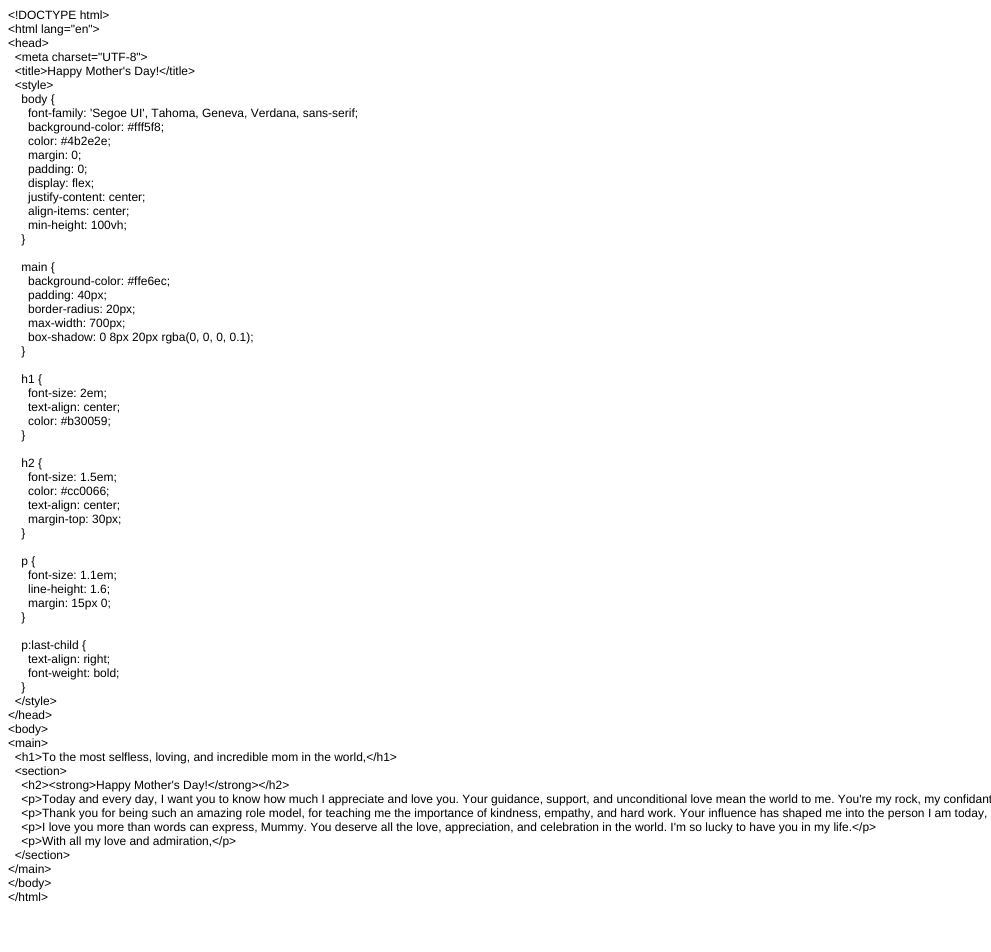
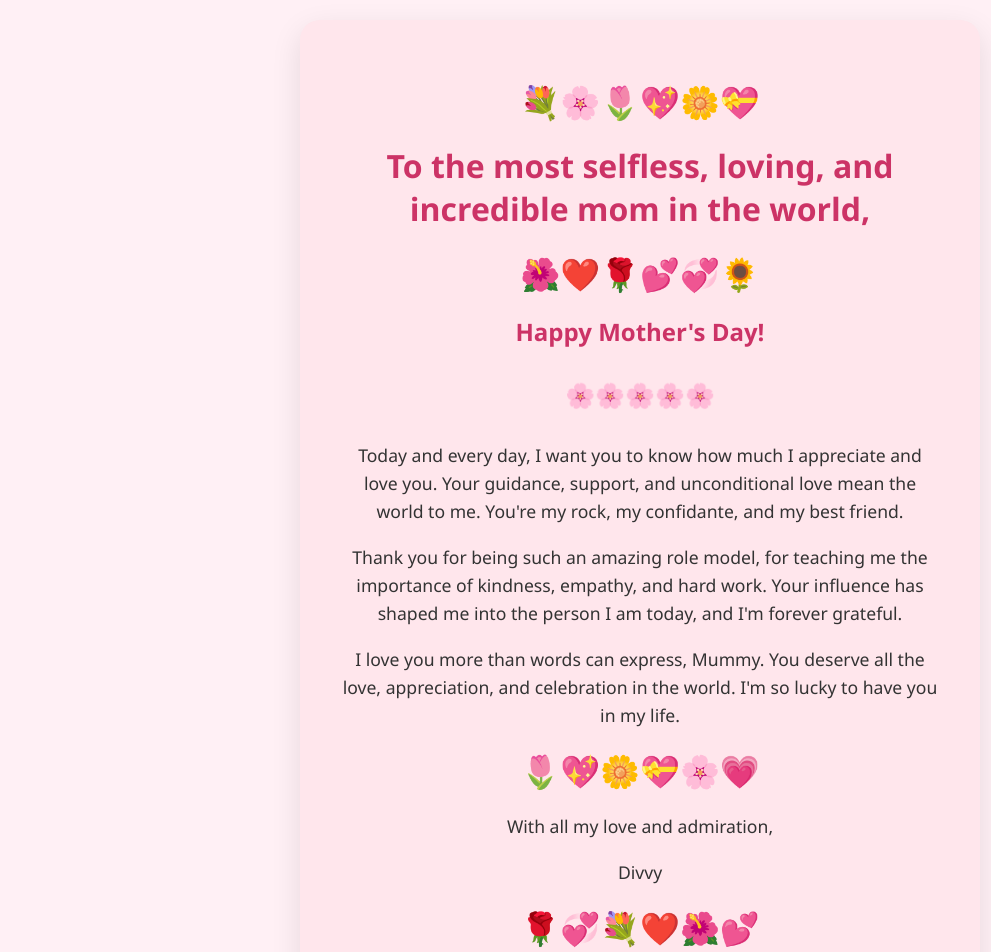
Before and after one commit to DVY-123/Mothers-Day-Final, a plain HTML site: page index.html in a window 1280 px wide. Shown: the top 952 px of the page, without its empty margins (0-991 px from the left). Before the commit the page ends 912 px from the top, so only its background shows below. Drawn offline with Linux system fonts and the light colour scheme.

Commit message:
index.html

```diff
--- a/index.html
+++ b/index.html
@@ -1,81 +1,68 @@
-<!DOCTYPE html PUBLIC "-//W3C//DTD HTML 4.01//EN" "http://www.w3.org/TR/html4/strict.dtd">
-<html>
+<!DOCTYPE html>
+<html lang="en">
 <head>
-  <meta http-equiv="Content-Type" content="text/html; charset=utf-8">
-  <meta http-equiv="Content-Style-Type" content="text/css">
-  <title></title>
-  <meta name="Generator" content="Cocoa HTML Writer">
-  <meta name="CocoaVersion" content="2575.5">
-  <style type="text/css">
-    p.p1 {margin: 0.0px 0.0px 0.0px 0.0px; font: 12.0px Helvetica; -webkit-text-stroke: #000000}
-    p.p2 {margin: 0.0px 0.0px 0.0px 0.0px; font: 12.0px Helvetica; -webkit-text-stroke: #000000; min-height: 14.0px}
-    span.s1 {font-kerning: none}
+  <meta charset="UTF-8">
+  <title>Happy Mother's Day!</title>
+  <style>
+    body {
+      background-color: #fff0f5;
+      font-family: 'Segoe UI', Tahoma, Geneva, Verdana, sans-serif;
+      display: flex;
+      justify-content: center;
+      align-items: center;
+      min-height: 100vh;
+      margin: 0;
+      padding: 20px;
+    }
+    main {
+      background: #ffe6ec;
+      padding: 40px;
+      border-radius: 20px;
+      box-shadow: 0 10px 30px rgba(0, 0, 0, 0.1);
+      max-width: 600px;
+      width: 100%;
+      text-align: center;
+    }
+    h1, h2 {
+      color: #cc3366;
+    }
+    p {
+      font-size: 1.1rem;
+      line-height: 1.6;
+      color: #333;
+    }
+    .emoji {
+      font-size: 2rem;
+      margin: 20px 0;
+    }
+    .divider {
+      font-size: 1.5rem;
+      margin: 30px 0;
+    }
   </style>
 </head>
 <body>
-<p class="p1"><span class="s1">&lt;!DOCTYPE html&gt;</span></p>
-<p class="p1"><span class="s1">&lt;html lang="en"&gt;</span></p>
-<p class="p1"><span class="s1">&lt;head&gt;</span></p>
-<p class="p1"><span class="s1"><span class="Apple-converted-space">  </span>&lt;meta charset="UTF-8"&gt;</span></p>
-<p class="p1"><span class="s1"><span class="Apple-converted-space">  </span>&lt;title&gt;Happy Mother's Day!&lt;/title&gt;</span></p>
-<p class="p1"><span class="s1"><span class="Apple-converted-space">  </span>&lt;style&gt;</span></p>
-<p class="p1"><span class="s1"><span class="Apple-converted-space">    </span>body {</span></p>
-<p class="p1"><span class="s1"><span class="Apple-converted-space">      </span>font-family: 'Segoe UI', Tahoma, Geneva, Verdana, sans-serif;</span></p>
-<p class="p1"><span class="s1"><span class="Apple-converted-space">      </span>background-color: #fff5f8;</span></p>
-<p class="p1"><span class="s1"><span class="Apple-converted-space">      </span>color: #4b2e2e;</span></p>
-<p class="p1"><span class="s1"><span class="Apple-converted-space">      </span>margin: 0;</span></p>
-<p class="p1"><span class="s1"><span class="Apple-converted-space">      </span>padding: 0;</span></p>
-<p class="p1"><span class="s1"><span class="Apple-converted-space">      </span>display: flex;</span></p>
-<p class="p1"><span class="s1"><span class="Apple-converted-space">      </span>justify-content: center;</span></p>
-<p class="p1"><span class="s1"><span class="Apple-converted-space">      </span>align-items: center;</span></p>
-<p class="p1"><span class="s1"><span class="Apple-converted-space">      </span>min-height: 100vh;</span></p>
-<p class="p1"><span class="s1"><span class="Apple-converted-space">    </span>}</span></p>
-<p class="p2"><span class="s1"></span><br></p>
-<p class="p1"><span class="s1"><span class="Apple-converted-space">    </span>main {</span></p>
-<p class="p1"><span class="s1"><span class="Apple-converted-space">      </span>background-color: #ffe6ec;</span></p>
-<p class="p1"><span class="s1"><span class="Apple-converted-space">      </span>padding: 40px;</span></p>
-<p class="p1"><span class="s1"><span class="Apple-converted-space">      </span>border-radius: 20px;</span></p>
-<p class="p1"><span class="s1"><span class="Apple-converted-space">      </span>max-width: 700px;</span></p>
-<p class="p1"><span class="s1"><span class="Apple-converted-space">      </span>box-shadow: 0 8px 20px rgba(0, 0, 0, 0.1);</span></p>
-<p class="p1"><span class="s1"><span class="Apple-converted-space">    </span>}</span></p>
-<p class="p2"><span class="s1"></span><br></p>
-<p class="p1"><span class="s1"><span class="Apple-converted-space">    </span>h1 {</span></p>
-<p class="p1"><span class="s1"><span class="Apple-converted-space">      </span>font-size: 2em;</span></p>
-<p class="p1"><span class="s1"><span class="Apple-converted-space">      </span>text-align: center;</span></p>
-<p class="p1"><span class="s1"><span class="Apple-converted-space">      </span>color: #b30059;</span></p>
-<p class="p1"><span class="s1"><span class="Apple-converted-space">    </span>}</span></p>
-<p class="p2"><span class="s1"></span><br></p>
-<p class="p1"><span class="s1"><span class="Apple-converted-space">    </span>h2 {</span></p>
-<p class="p1"><span class="s1"><span class="Apple-converted-space">      </span>font-size: 1.5em;</span></p>
-<p class="p1"><span class="s1"><span class="Apple-converted-space">      </span>color: #cc0066;</span></p>
-<p class="p1"><span class="s1"><span class="Apple-converted-space">      </span>text-align: center;</span></p>
-<p class="p1"><span class="s1"><span class="Apple-converted-space">      </span>margin-top: 30px;</span></p>
-<p class="p1"><span class="s1"><span class="Apple-converted-space">    </span>}</span></p>
-<p class="p2"><span class="s1"></span><br></p>
-<p class="p1"><span class="s1"><span class="Apple-converted-space">    </span>p {</span></p>
-<p class="p1"><span class="s1"><span class="Apple-converted-space">      </span>font-size: 1.1em;</span></p>
-<p class="p1"><span class="s1"><span class="Apple-converted-space">      </span>line-height: 1.6;</span></p>
-<p class="p1"><span class="s1"><span class="Apple-converted-space">      </span>margin: 15px 0;</span></p>
-<p class="p1"><span class="s1"><span class="Apple-converted-space">    </span>}</span></p>
-<p class="p2"><span class="s1"></span><br></p>
-<p class="p1"><span class="s1"><span class="Apple-converted-space">    </span>p:last-child {</span></p>
-<p class="p1"><span class="s1"><span class="Apple-converted-space">      </span>text-align: right;</span></p>
-<p class="p1"><span class="s1"><span class="Apple-converted-space">      </span>font-weight: bold;</span></p>
-<p class="p1"><span class="s1"><span class="Apple-converted-space">    </span>}</span></p>
-<p class="p1"><span class="s1"><span class="Apple-converted-space">  </span>&lt;/style&gt;</span></p>
-<p class="p1"><span class="s1">&lt;/head&gt;</span></p>
-<p class="p1"><span class="s1">&lt;body&gt;</span></p>
-<p class="p1"><span class="s1">&lt;main&gt;</span></p>
-<p class="p1"><span class="s1"><span class="Apple-converted-space">  </span>&lt;h1&gt;To the most selfless, loving, and incredible mom in the world,&lt;/h1&gt;</span></p>
-<p class="p1"><span class="s1"><span class="Apple-converted-space">  </span>&lt;section&gt;</span></p>
-<p class="p1"><span class="s1"><span class="Apple-converted-space">    </span>&lt;h2&gt;&lt;strong&gt;Happy Mother's Day!&lt;/strong&gt;&lt;/h2&gt;</span></p>
-<p class="p1"><span class="s1"><span class="Apple-converted-space">    </span>&lt;p&gt;Today and every day, I want you to know how much I appreciate and love you. Your guidance, support, and unconditional love mean the world to me. You're my rock, my confidante, and my best friend.&lt;/p&gt;</span></p>
-<p class="p1"><span class="s1"><span class="Apple-converted-space">    </span>&lt;p&gt;Thank you for being such an amazing role model, for teaching me the importance of kindness, empathy, and hard work. Your influence has shaped me into the person I am today, and I'm forever grateful.&lt;/p&gt;</span></p>
-<p class="p1"><span class="s1"><span class="Apple-converted-space">    </span>&lt;p&gt;I love you more than words can express, Mummy. You deserve all the love, appreciation, and celebration in the world. I'm so lucky to have you in my life.&lt;/p&gt;</span></p>
-<p class="p1"><span class="s1"><span class="Apple-converted-space">    </span>&lt;p&gt;With all my love and admiration,&lt;/p&gt;</span></p>
-<p class="p1"><span class="s1"><span class="Apple-converted-space">  </span>&lt;/section&gt;</span></p>
-<p class="p1"><span class="s1">&lt;/main&gt;</span></p>
-<p class="p1"><span class="s1">&lt;/body&gt;</span></p>
-<p class="p1"><span class="s1">&lt;/html&gt;</span></p>
+<main>
+  <div class="emoji">💐🌸🌷💖🌼💝</div>
+  <h1>To the most selfless, loving, and incredible mom in the world,</h1>
+  <div class="emoji">🌺❤️🌹💕💞🌻</div>
+
+  <h2>Happy Mother's Day!</h2>
+
+  <div class="divider">🌸🌸🌸🌸🌸</div>
+
+  <p>Today and every day, I want you to know how much I appreciate and love you. Your guidance, support, and unconditional love mean the world to me. You're my rock, my confidante, and my best friend.</p>
+
+  <p>Thank you for being such an amazing role model, for teaching me the importance of kindness, empathy, and hard work. Your influence has shaped me into the person I am today, and I'm forever grateful.</p>
+
+  <p>I love you more than words can express, Mummy. You deserve all the love, appreciation, and celebration in the world. I'm so lucky to have you in my life.</p>
+
+  <div class="emoji">🌷💖🌼💝🌸💗</div>
+
+  <p>With all my love and admiration,</p>
+  <p>Divvy</p>
+
+  <div class="emoji">🌹💞💐❤️🌺💕</div>
+</main>
 </body>
 </html>
```
